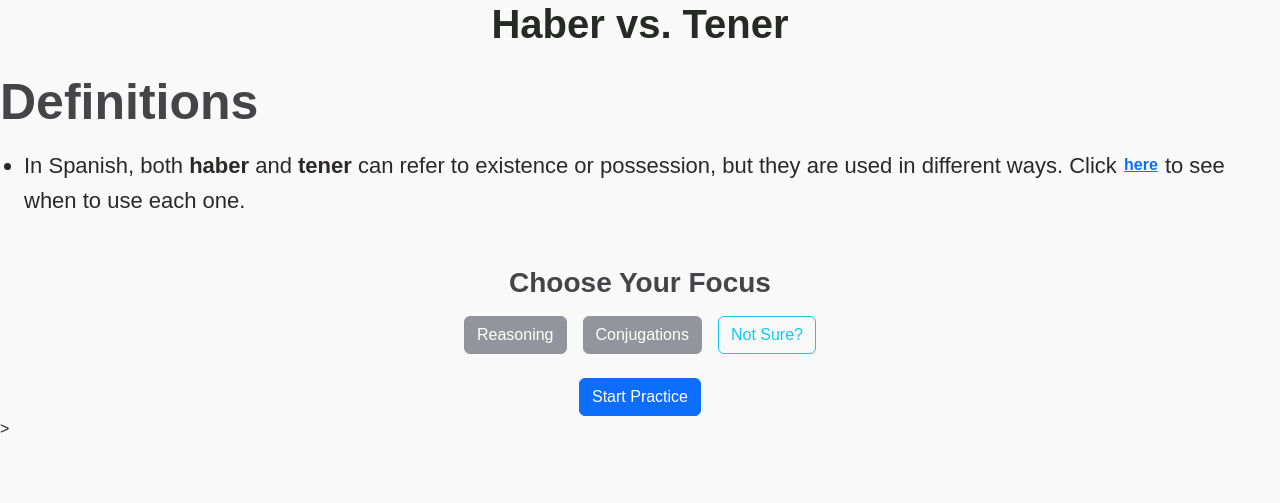
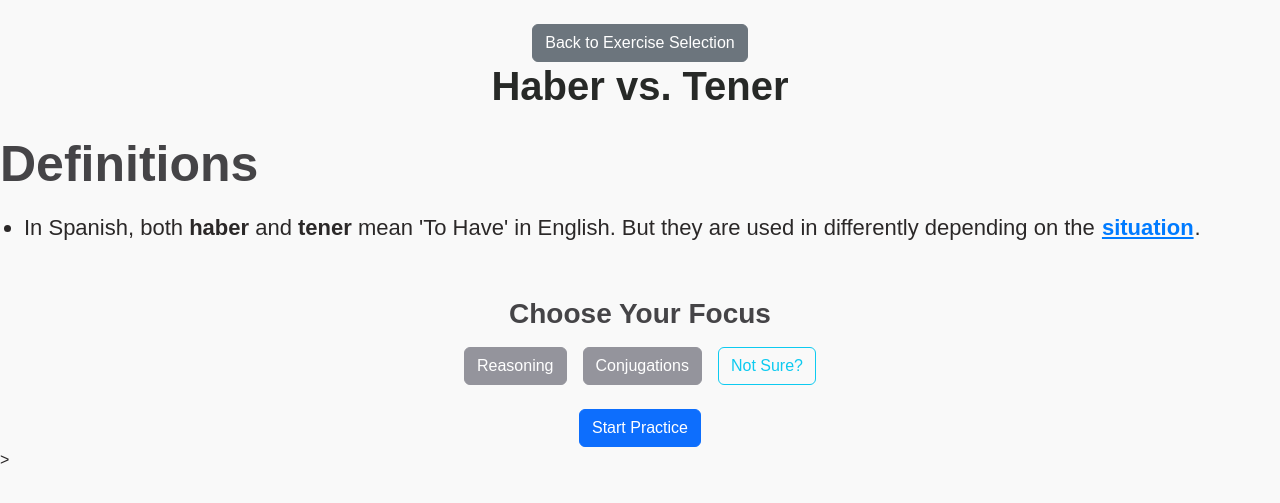
Before and after one commit to Dylan-Avallone/LanguageSaver, a Flask app: page /exercise/haber_tener in a window 1280 px wide. Shown: the top 503 px of the page. Run offline with Flask 3, Linux system fonts and the light colour scheme.

Commit message:
Added buttons for easier transversal

```diff
--- a/app.py
+++ b/app.py
@@ -39,14 +39,6 @@ exercises = {
         "definitions": {
             "haber": "Haber is used as an auxiliary verb or to express existence.",
             "tener": "Tener is used to express possession, age, or obligation."
-        }
-    },
-    "por_para": {
-        "title": "Por vs. Para",
-        "verbs": ["por", "para"],
-        "definitions": {
-            "por": "Por is used for reasons, durations, exchanges, and means of communication.",
-            "para": "Para is used for purposes, deadlines, and recipients."
         }
     }
 }
--- a/templates/exercise.html
+++ b/templates/exercise.html
@@ -19,6 +19,9 @@
   </head>
 
 <body>
+  <div class="text-center mt-4">
+    <a href="/" class="btn btn-secondary">Back to Exercise Selection</a>
+  </div>
 <!-- Ensure content only appears for Ser vs. Estar -->
 {% if exercise_key == "ser_estar" %}
     <h1 class="text-center">{{ exercise.title }}</h1>
@@ -79,16 +82,15 @@
       <h3 style="font-size: 50px;">Definitions</h3>
       <ul>
           <li style="font-size: 22px;">
-                In Spanish, both <strong>haber</strong> and <strong>tener</strong> can refer to existence or possession,
-                but they are used in different ways. Click
-                <button type="button" class="btn btn-link p-0 mb-1" data-bs-toggle="modal" data-bs-target="#situationModal">
-                    <strong>here</strong>
-                </button>
-                to see when to use each one.
+              In Spanish, both <strong>haber</strong> and <strong>tener</strong> mean 'To Have' in English.
+              But they are used in differently depending on the
+              <button type="button" class="btn btn-link p-0 mb-1" data-bs-toggle="modal" data-bs-target="#situationModal"
+                      style="text-decoration: underline; font-size: 22px; color: #007bff;">
+                  <strong>situation</strong>
+              </button>.
           </li>
       </ul>
   </div>
-
     <!-- Situation Modal for Haber vs. Tener -->
     <div class="modal fade" id="situationModal" tabindex="-1" aria-labelledby="situationModalLabel" aria-hidden="true">
         <div class="modal-dialog modal-lg">
@@ -200,7 +202,7 @@
 
     <!-- Moods are only shown if Conjugations is "on" -->
     <div id="mood-buttons" class="mt-4" style="display: none;">
-      <h4 class="text-center">Select a Mood</h4>
+      <h4 class="text-center">Select Moods</h4>
       <div class="d-flex justify-content-center gap-3 mt-3">
         <!-- Mood Buttons -->
         <button class="btn btn-outline-primary"
```
Also changed, not shown: templates/practice.html (+26 -27 lines). Lines whose indentation alone changed are shown as unchanged.
